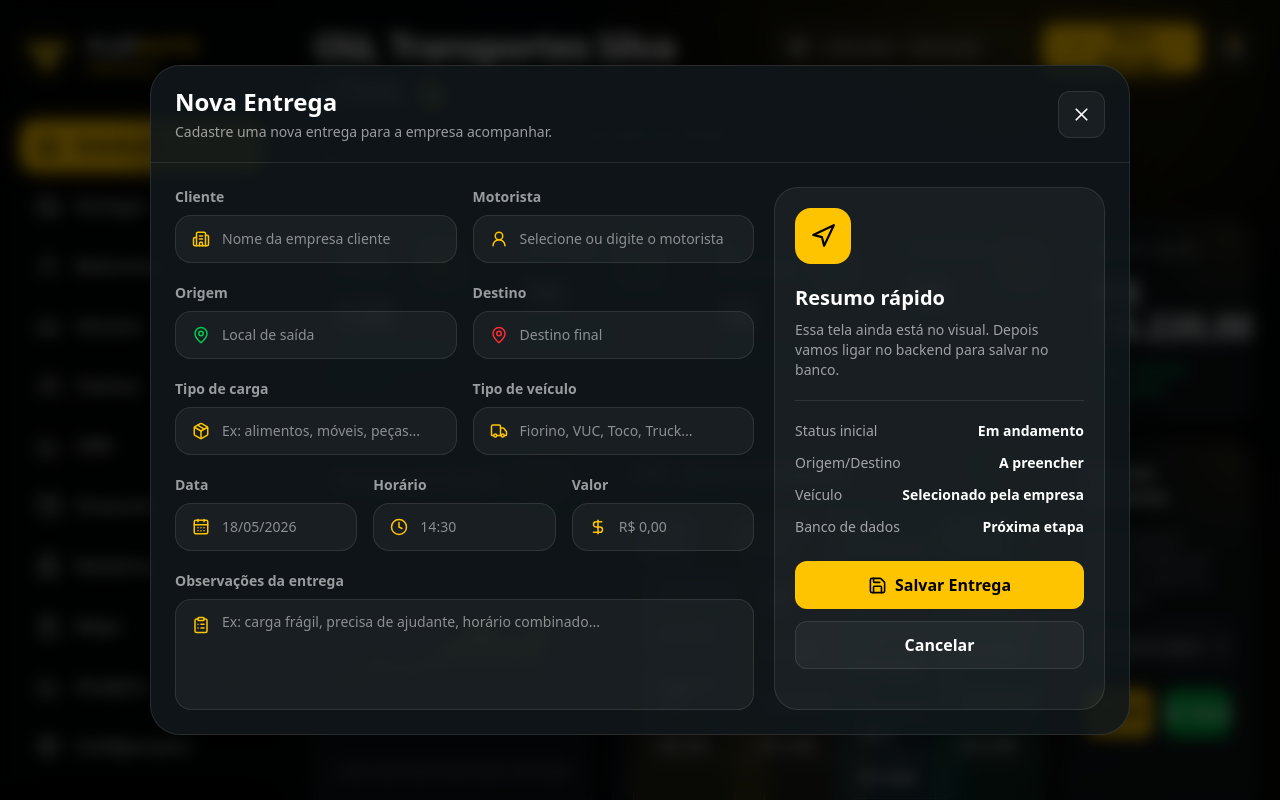
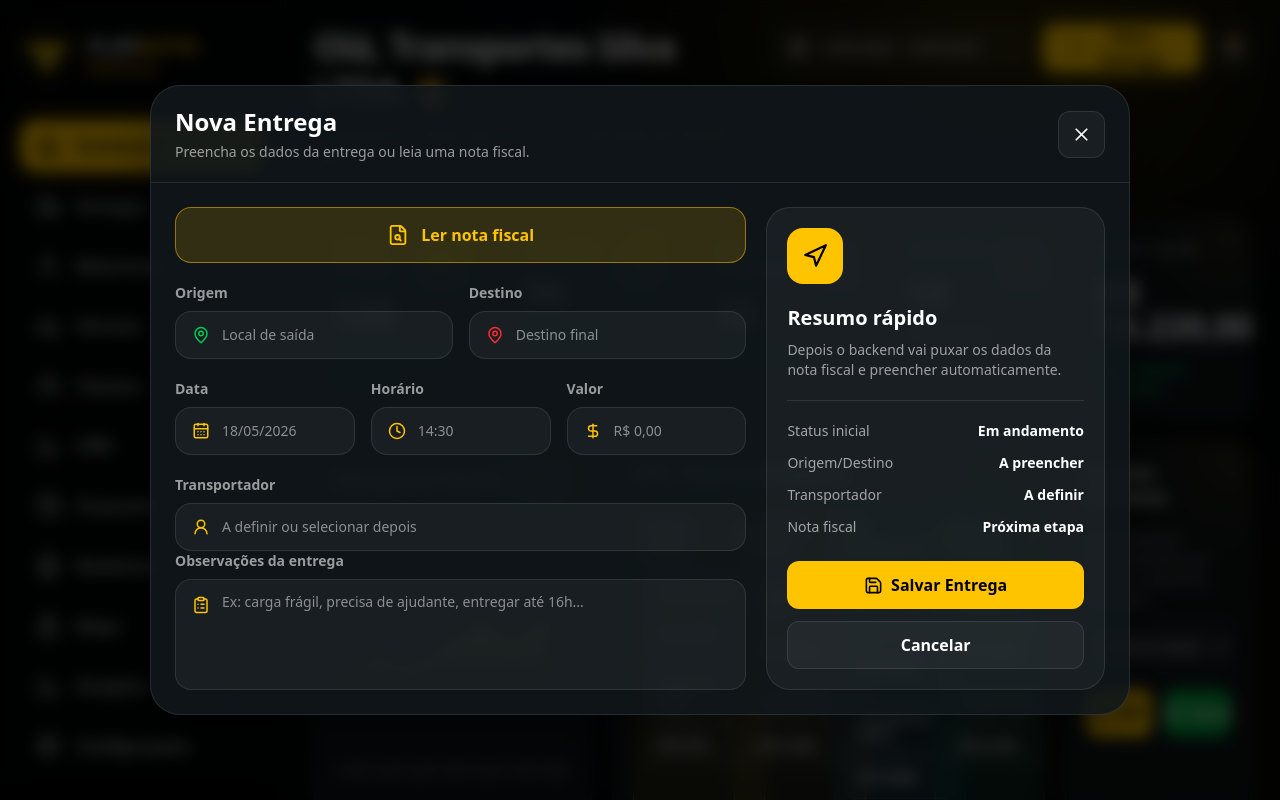
Before and after one commit to luannaaa/flatauto-cliente-painel, a Next.js app: page /empresa in a window 1280 px wide. Both pictures are taken after a click on the button "Nova Entrega". Shown: the top 800 px of the page. Built offline with nearby package versions, Linux system fonts and the light colour scheme.

Commit message:
feat: simplificar nova entrega com leitura de nota fiscal

```diff
--- a/app/empresa/components/NovaEntregaModal.tsx
+++ b/app/empresa/components/NovaEntregaModal.tsx
@@ -3,17 +3,15 @@
 import { useEffect } from "react"
 import {
   X,
-  Building2,
-  UserRound,
   MapPin,
-  Package,
-  Truck,
   CalendarDays,
   Clock,
   DollarSign,
   ClipboardList,
   Navigation,
   Save,
+  FileSearch,
+  UserRound,
 } from "lucide-react"
 
 export default function NovaEntregaModal({ ui, fechar }: any) {
@@ -28,14 +26,12 @@ export default function NovaEntregaModal({ ui, fechar }: any) {
 
   return (
     <div className="fixed inset-0 z-50 flex items-end justify-center bg-black/70 p-0 backdrop-blur-sm sm:items-center sm:p-4">
-      <section
-        className={`flex max-h-[92vh] w-full flex-col overflow-hidden rounded-t-[28px] border sm:max-w-[980px] sm:rounded-[30px] ${ui.card}`}
-      >
+      <section className={`flex max-h-[92vh] w-full flex-col overflow-hidden rounded-t-[28px] border sm:max-w-[980px] sm:rounded-[30px] ${ui.card}`}>
         <header className={`flex shrink-0 items-center justify-between border-b px-4 py-4 sm:px-6 sm:py-5 ${ui.linha}`}>
           <div>
             <h2 className="text-xl font-black sm:text-2xl">Nova Entrega</h2>
             <p className={`mt-1 text-xs sm:text-sm ${ui.textoFraco}`}>
-              Cadastre uma nova entrega para a empresa acompanhar.
+              Preencha os dados da entrega ou leia uma nota fiscal.
             </p>
           </div>
 
@@ -45,21 +41,16 @@ export default function NovaEntregaModal({ ui, fechar }: any) {
         </header>
 
         <div className="flex-1 overflow-y-auto px-4 py-4 sm:p-6">
-          <div className="grid gap-5 lg:grid-cols-[1.4fr_0.8fr]">
+          <div className="grid gap-5 lg:grid-cols-[1.35fr_0.8fr]">
             <div className="space-y-4 sm:space-y-5">
-              <div className="grid gap-3 sm:grid-cols-2 sm:gap-4">
-                <Campo ui={ui} icon={<Building2 size={18} />} label="Cliente" placeholder="Nome da empresa cliente" />
-                <Campo ui={ui} icon={<UserRound size={18} />} label="Motorista" placeholder="Selecione ou digite o motorista" />
-              </div>
+              <button className={`flex h-14 w-full items-center justify-center gap-3 rounded-2xl border border-[#ffc400]/50 bg-[#ffc400]/15 px-4 font-black text-[#ffc400]`}>
+                <FileSearch size={22} />
+                Ler nota fiscal
+              </button>
 
               <div className="grid gap-3 sm:grid-cols-2 sm:gap-4">
                 <Campo ui={ui} icon={<MapPin size={18} className="text-green-500" />} label="Origem" placeholder="Local de saída" />
                 <Campo ui={ui} icon={<MapPin size={18} className="text-red-500" />} label="Destino" placeholder="Destino final" />
-              </div>
-
-              <div className="grid gap-3 sm:grid-cols-2 sm:gap-4">
-                <Campo ui={ui} icon={<Package size={18} />} label="Tipo de carga" placeholder="Ex: alimentos, móveis, peças..." />
-                <Campo ui={ui} icon={<Truck size={18} />} label="Tipo de veículo" placeholder="Fiorino, VUC, Toco, Truck..." />
               </div>
 
               <div className="grid gap-3 sm:grid-cols-3 sm:gap-4">
@@ -68,14 +59,17 @@ export default function NovaEntregaModal({ ui, fechar }: any) {
                 <Campo ui={ui} icon={<DollarSign size={18} />} label="Valor" placeholder="R$ 0,00" />
               </div>
 
+              <Campo ui={ui} icon={<UserRound size={18} />} label="Transportador" placeholder="A definir ou selecionar depois" />
+
               <div>
                 <label className={`mb-2 block text-sm font-bold ${ui.textoFraco}`}>
                   Observações da entrega
                 </label>
+
                 <div className={`flex min-h-[96px] gap-3 rounded-2xl border px-4 py-3 sm:min-h-[110px] ${ui.card2}`}>
                   <ClipboardList size={18} className="mt-1 text-[#ffc400]" />
                   <textarea
-                    placeholder="Ex: carga frágil, precisa de ajudante, horário combinado..."
+                    placeholder="Ex: carga frágil, precisa de ajudante, entregar até 16h..."
                     className="min-h-[72px] flex-1 resize-none bg-transparent text-sm outline-none sm:min-h-[85px]"
                   />
                 </div>
@@ -88,15 +82,16 @@ export default function NovaEntregaModal({ ui, fechar }: any) {
               </div>
 
               <h3 className="mt-4 text-lg font-black sm:mt-5 sm:text-xl">Resumo rápido</h3>
+
               <p className={`mt-2 text-sm ${ui.textoFraco}`}>
-                Essa tela ainda está no visual. Depois vamos ligar no backend para salvar no banco.
+                Depois o backend vai puxar os dados da nota fiscal e preencher automaticamente.
               </p>
 
               <div className={`mt-4 space-y-3 border-t pt-4 sm:mt-5 sm:pt-5 ${ui.linha}`}>
                 <ResumoLinha label="Status inicial" valor="Em andamento" />
                 <ResumoLinha label="Origem/Destino" valor="A preencher" />
-                <ResumoLinha label="Veículo" valor="Selecionado pela empresa" />
-                <ResumoLinha label="Banco de dados" valor="Próxima etapa" />
+                <ResumoLinha label="Transportador" valor="A definir" />
+                <ResumoLinha label="Nota fiscal" valor="Próxima etapa" />
               </div>
 
               <button className="mt-5 flex h-12 w-full items-center justify-center gap-2 rounded-xl bg-[#ffc400] font-black text-black sm:mt-6">
@@ -118,10 +113,16 @@ export default function NovaEntregaModal({ ui, fechar }: any) {
 function Campo({ ui, icon, label, placeholder }: any) {
   return (
     <label>
-      <span className={`mb-2 block text-xs font-bold sm:text-sm ${ui.textoFraco}`}>{label}</span>
+      <span className={`mb-2 block text-xs font-bold sm:text-sm ${ui.textoFraco}`}>
+        {label}
+      </span>
+
       <div className={`flex h-11 items-center gap-3 rounded-2xl border px-3 sm:h-12 sm:px-4 ${ui.card2}`}>
         <span className="text-[#ffc400]">{icon}</span>
-        <input placeholder={placeholder} className="w-full bg-transparent text-sm outline-none" />
+        <input
+          placeholder={placeholder}
+          className="w-full bg-transparent text-sm outline-none"
+        />
       </div>
     </label>
   )
```
